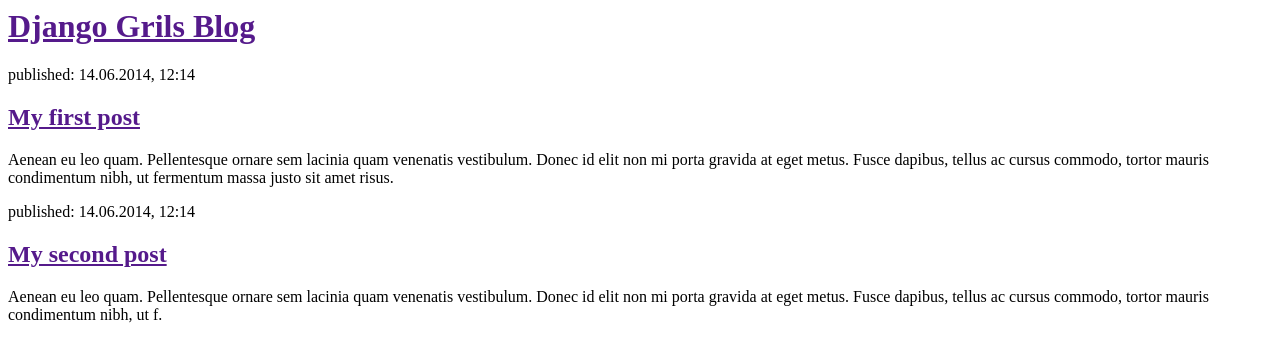
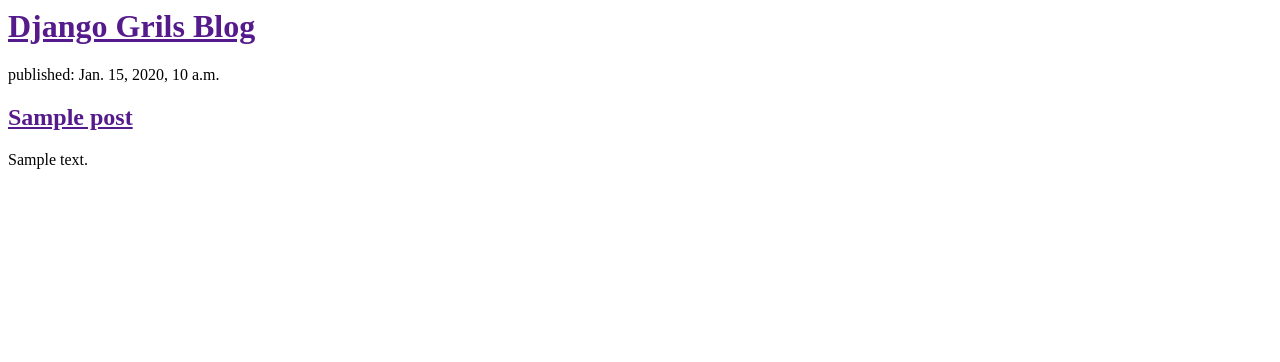
Before and after one commit to geomrmx/django-blog, a Django app: page / in a window 1280 px wide. Shown: the top 362 px of the page. Run offline with Django 3.2, Linux system fonts and the light colour scheme; tables that the repository leaves empty hold one stand-in row (values such as "Sample post").

Commit message:
Modified templates to display posts from database

```diff
--- a/blog/templates/blog/post_list.html
+++ b/blog/templates/blog/post_list.html
@@ -8,24 +8,12 @@
             <h1><a href="">Django Grils Blog</a></h1>
         </div>
 
-        <div>
-            <p>published: 14.06.2014, 12:14</p>
-            <h2><a href="">My first post</a></h2>
-            <p>
-                Aenean eu leo quam. Pellentesque ornare sem lacinia quam venenatis vestibulum.
-                Donec id elit non mi porta gravida at eget metus.
-                Fusce dapibus, tellus ac cursus commodo, tortor mauris condimentum nibh, ut fermentum massa justo sit amet risus.
-            </p>
-        </div>
-
-        <div>
-            <p>published: 14.06.2014, 12:14</p>
-            <h2><a href="">My second post</a></h2>
-            <p>
-                Aenean eu leo quam. Pellentesque ornare sem lacinia quam venenatis vestibulum.
-                Donec id elit non mi porta gravida at eget metus.
-                Fusce dapibus, tellus ac cursus commodo, tortor mauris condimentum nibh, ut f.
-            </p>
-        </div>
+        {% for post in posts %}
+            <div>
+                <p>published: {{ post.published_date }}</p>
+                <h2><a href="">{{ post.title }}</a></h2>
+                <p>{{ post.text|linebreaksbr }}</p>
+            </div>
+        {% endfor %}
     </body>
 </html>
--- a/blog/views.py
+++ b/blog/views.py
@@ -1,5 +1,8 @@
 from django.shortcuts import render
+from django.utils import timezone
+from .models import Post
 
 # Create your views here.
 def post_list(request):
-    return render(request, 'blog/post_list.html', {})
+    posts = Post.objects.all()
+    return render(request, 'blog/post_list.html', {'posts': posts})
```
